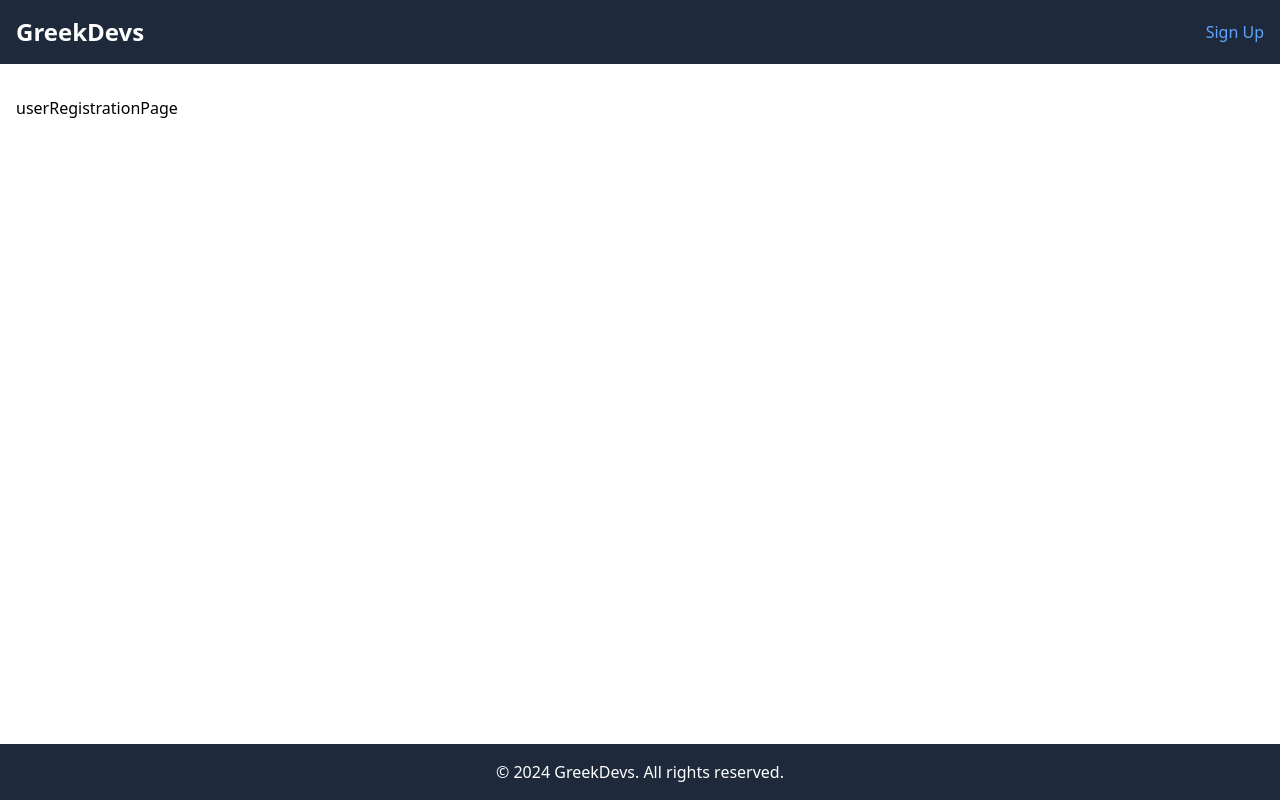
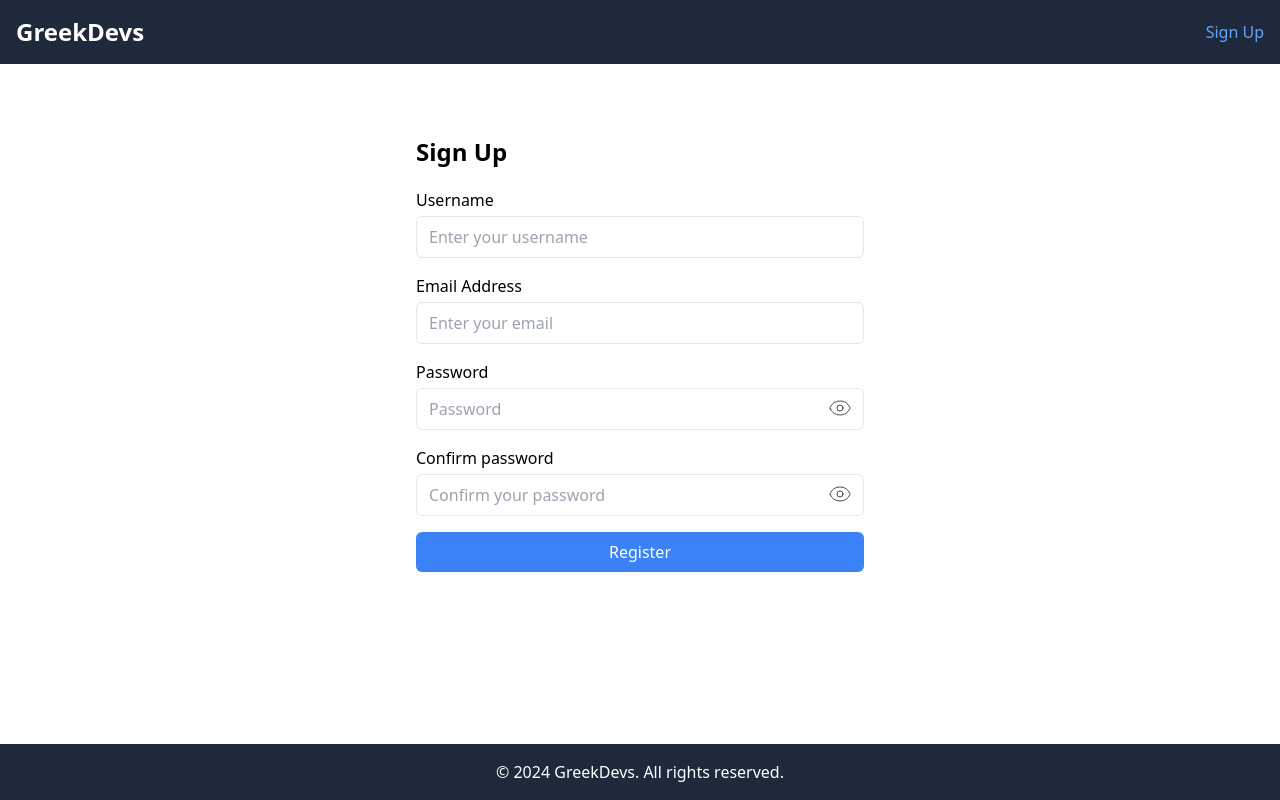
Before and after one commit to ELal3k/GreekDevs, a React (Vite) app in the folder client/: page /signup in a window 1280 px wide. Built offline with nearby package versions, Linux system fonts and the light colour scheme.

Commit message:
added eye icons

```diff
--- a/client/package.json
+++ b/client/package.json
@@ -14,6 +14,7 @@
     "axios": "^1.7.7",
     "dompurify": "^3.1.7",
     "highlight.js": "^11.10.0",
+    "lucide-react": "^0.453.0",
     "markdown-it": "^14.1.0",
     "react": "^18.3.1",
     "react-dom": "^18.3.1",
--- a/client/src/main.jsx
+++ b/client/src/main.jsx
@@ -10,7 +10,7 @@ import CreateArticle from "./pages/createARticlePage.jsx"
 import ArticlePage from "./pages/articlePage.jsx"
 import AuthorArticlesPage from "./pages/authorArticlesPage.jsx"
 import EditArticlePage from "./pages/editArticlePage.jsx"
-import UserRegistrationPage from "./pages/userRegistrationPage.jsx"
+import RegisterPage from "./pages/registerPage.jsx"
 
 const router = createBrowserRouter([
   {
@@ -40,7 +40,7 @@ const router = createBrowserRouter([
       },
       {
         path: "/signup",
-        element: <UserRegistrationPage />,
+        element: <RegisterPage />,
       },
     ],
   },
--- /dev/null
+++ b/client/src/pages/registerPage.jsx
@@ -0,0 +1,156 @@
+import { useState } from "react"
+import { useForm } from "react-hook-form"
+import axios from "axios"
+import { Link } from "react-router-dom"
+import { Eye, EyeOff } from "lucide-react"
+
+export default function RegisterPage() {
+  const [showPassword, setShowPassword] = useState(false)
+  const [showConfirmPassword, setShowConfirmPassword] = useState(false)
+
+  const {
+    register,
+    handleSubmit,
+    watch,
+    formState: { errors },
+  } = useForm()
+
+  const password = watch("password")
+
+  const onSubmit = (data) => {
+    console.log(data)
+  }
+
+  return (
+    <div className="max-w-md mx-auto mt-10">
+      <h2 className="text-2xl font-bold mb-5">Sign Up</h2>
+      <form onSubmit={handleSubmit(onSubmit)}>
+        {/*------------- USERNAME --------------*/}
+
+        <div className="mb-4">
+          <label htmlFor="username" className="block mb-1">
+            Username
+          </label>
+          <input
+            type="text"
+            id="username"
+            placeholder="Enter your username"
+            {...register("username", {
+              required: "Username is required",
+              minLength: {
+                value: 6,
+                message: "Username should be at least 6 characters long",
+              },
+            })}
+            className="w-full px-3 py-2 border rounded-md"
+          />
+          {errors.username && (
+            <p className="text-red-500 text-sm mt-1">
+              {errors.username.message}
+            </p>
+          )}
+        </div>
+        {/* ------------------- EMAIL ----------------------- */}
+        <div className="mb-4">
+          <label htmlFor="email" className="block mb-1">
+            Email Address
+          </label>
+          <input
+            type="email"
+            id="email"
+            placeholder="Enter your email"
+            {...register("email", {
+              required: "Email is required",
+              pattern: {
+                value:
+                  /^(([^<>()[\]\\.,;:\s@"]+(\.[^<>()[\]\\.,;:\s@"]+)*)|(".+"))@((\[[0-9]{1,3}\.[0-9]{1,3}\.[0-9]{1,3}\.[0-9]{1,3}\])|(([a-zA-Z\-0-9]+\.)+[a-zA-Z]{2,}))$/,
+                message: "Invalid email address",
+              },
+            })}
+            className="w-full px-3 py-2 border rounded-md"
+          />
+          {errors.email && (
+            <p className="text-red-500 text-sm mt-1">{errors.email.message}</p>
+          )}
+        </div>
+
+        {/* ------------------- PASSWORD ----------------------- */}
+        <div className="mb-4 relative">
+          <label htmlFor="password" className="block mb-1">
+            Password
+          </label>
+          <input
+            type={showPassword ? "text" : "password"}
+            id="password"
+            placeholder="Password"
+            {...register("password", {
+              required: "Password is required",
+              pattern: {
+                value:
+                  /^(?=.*[a-z])(?=.*[A-Z])(?=.*[0-9])(?=.*[!@#$%&*])(?=.{8,})/,
+                message:
+                  "Password should be 8+ characters long and include uppercase, lowercase, number & special character",
+              },
+            })}
+            className="w-full px-3 py-2 border rounded-md"
+          />
+          <div
+            className="absolute bottom-[10px] right-3 flex items-center cursor-pointer"
+            onClick={() => setShowPassword(!showPassword)}
+          >
+            {showPassword ? (
+              <EyeOff strokeWidth={0.7} />
+            ) : (
+              <Eye strokeWidth={0.7} />
+            )}
+          </div>
+          {errors.password && (
+            <p className="text-red-500 text-sm mt-1">
+              {errors.password.message}
+            </p>
+          )}
+        </div>
+
+        {/* ------------------- CONFIRM PASSWORD ----------------------- */}
+        <div className="mb-4 relative">
+          <label htmlFor="confirmPassword" className="block mb-1">
+            Confirm password
+          </label>
+          <input
+            type={showConfirmPassword ? "text" : "password"}
+            id="confirmPassword"
+            placeholder="Confirm your password"
+            {...register("confirmPassword", {
+              required: "Please confirm your password",
+              validate: (value) =>
+                value === password || "The passwords do not match",
+            })}
+            className="w-full px-3 py-2 border rounded-md"
+          />
+          <div
+            className="absolute bottom-[10px] right-3 flex items-center cursor-pointer"
+            onClick={() => setShowConfirmPassword(!showConfirmPassword)}
+          >
+            {showConfirmPassword ? (
+              <EyeOff strokeWidth={0.7} />
+            ) : (
+              <Eye strokeWidth={0.7} />
+            )}
+          </div>
+          {errors.confirmPassword && (
+            <p className="text-red-500 text-sm mt-1">
+              {errors.confirmPassword.message}
+            </p>
+          )}
+        </div>
+
+        <button
+          type="submit"
+          className="w-full bg-blue-500 text-white py-2 rounded-md hover:bg-blue-600"
+        >
+          Register
+        </button>
+      </form>
+    </div>
+  )
+}
--- a/client/src/pages/userRegistrationPage.jsx
+++ /dev/null
@@ -1,3 +0,0 @@
-export default function UserRegistrationPage() {
-  return <div>userRegistrationPage</div>
-}
```
Also changed, not shown: 1 other file (tests, documents, lock files or other folders).
